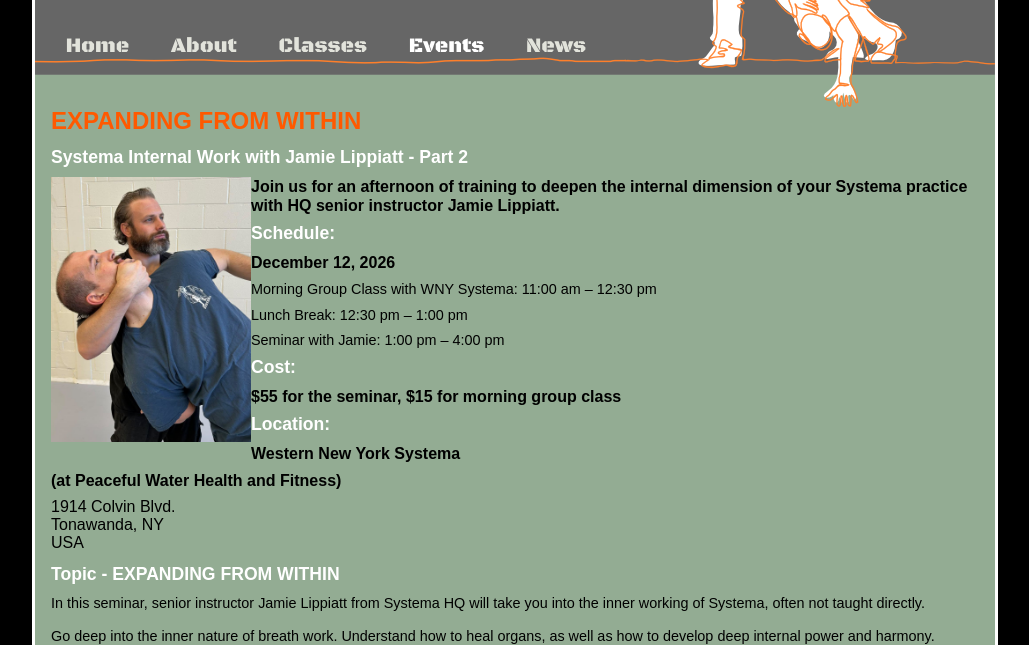
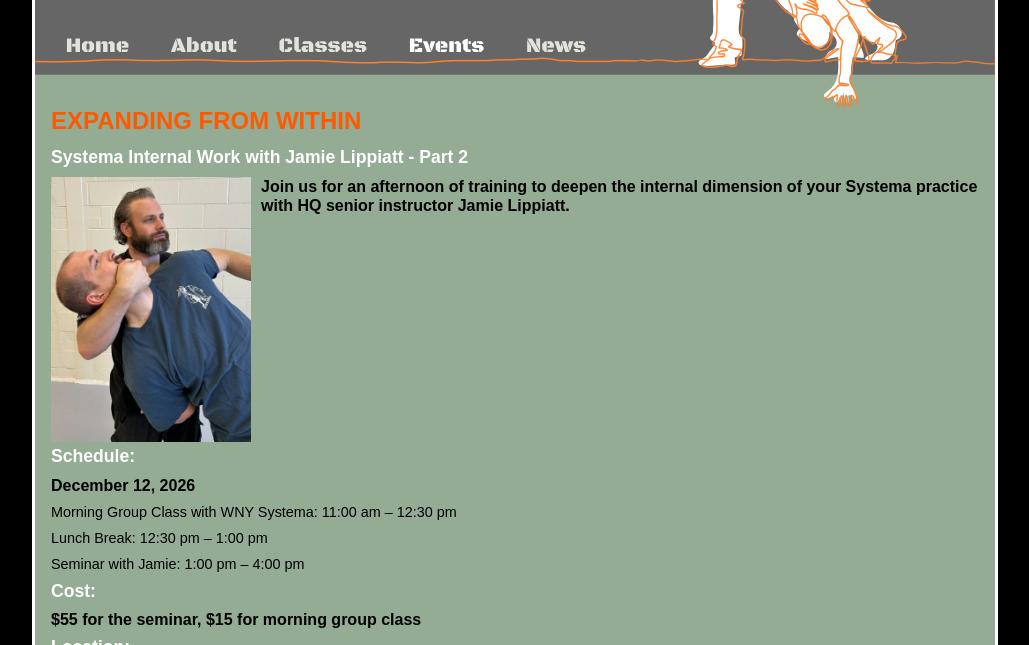
Before and after one commit to pwhealth/wnysystema, a plain HTML site: page events.html in a window 1280 px wide. Shown: the part 155-800 px from the top of the page, without its empty margins (125-1154 px from the left). Drawn offline with Linux system fonts and the light colour scheme.

Commit message:
Add ID to schedule header and adjust styles for seminar photo

```diff
--- a/events.html
+++ b/events.html
@@ -51,7 +51,7 @@
 <h3>Join us for an afternoon of training to deepen the internal dimension of your Systema practice with HQ senior instructor
 Jamie Lippiatt.</h3>
 
-<h2>Schedule:</h2>
+<h2 id="schedule">Schedule:</h2>
 <h3>December 12, 2026</h3>
 <li>Morning Group Class with WNY Systema:  11:00 am – 12:30 pm</li>
 <li>Lunch Break:  12:30 pm – 1:00 pm</li>
--- a/style.css
+++ b/style.css
@@ -152,11 +152,16 @@ div#seminarphoto{
 display: block;
 float: left;
 width: 200px;
+margin-right: 10px;
 }
 div#seminarphoto img{
 display: inline-block;
 width: 200px;
 height: :
+}
+
+#schedule{
+clear: both;
 }
 
 div#intro {
```
